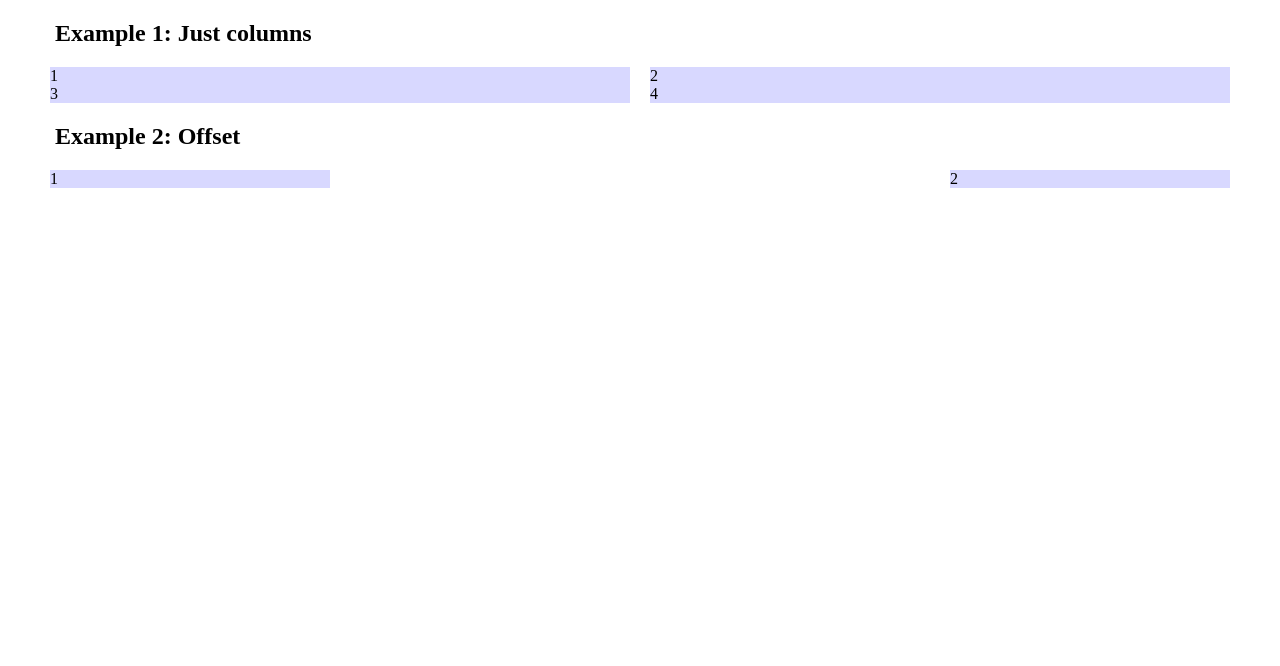
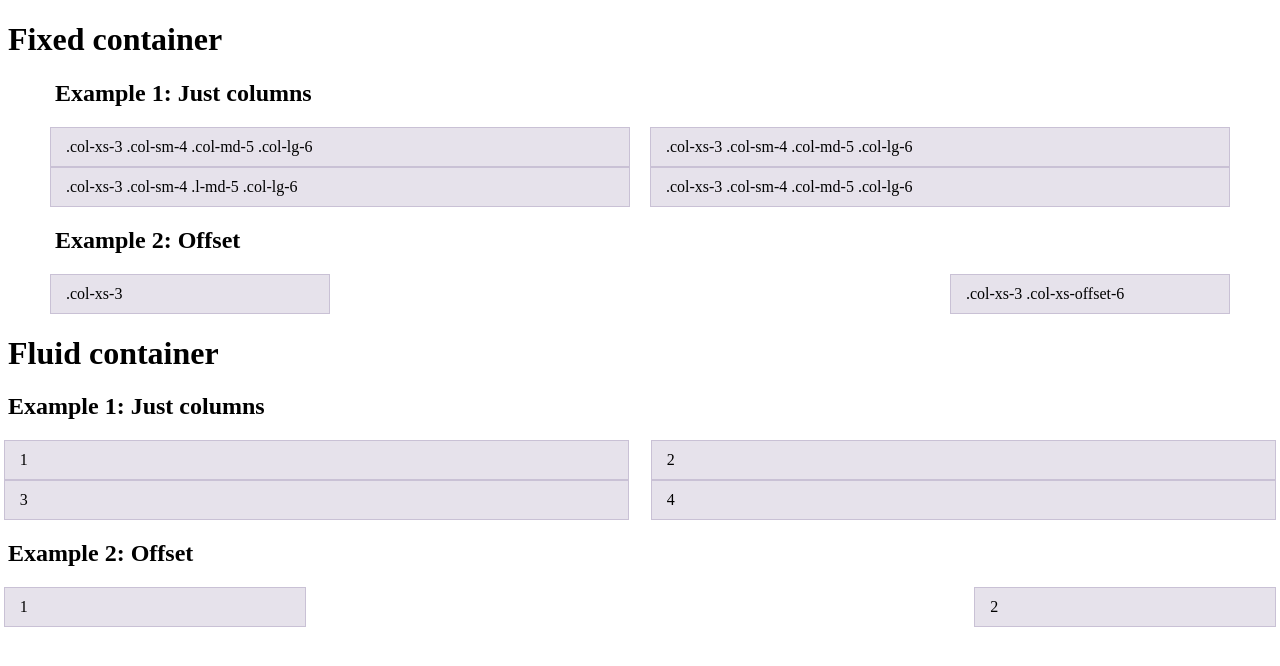
Before and after one commit to kkomelin/susyboot, a plain HTML site: page index.html in a window 1280 px wide. Drawn offline with Linux system fonts and the light colour scheme.

Commit message:
Added .container-fluid. Improved debug styles. Added padding to columns and enabled border-box.

```diff
--- a/index.html
+++ b/index.html
@@ -4,10 +4,33 @@
     <meta charset="UTF-8">
     <title>Susyboot Grid Usage Example</title>
     <link href="css/susyboot.css" type="text/css" rel="stylesheet" media="all" />
+    <style>
+        body [class^=col-] {
+            padding-top: 10px;
+            padding-bottom: 10px;
+        }
+    </style>
 </head>
 <body>
 
+<h1>Fixed container</h1>
 <div class="container">
+    <h2>Example 1: Just columns</h2>
+    <div class="row">
+        <div class="col-xs-3 col-sm-4 col-md-5 col-lg-6">.col-xs-3 .col-sm-4 .col-md-5 .col-lg-6</div>
+        <div class="col-xs-3 col-sm-4 col-md-5 col-lg-6">.col-xs-3 .col-sm-4 .col-md-5 .col-lg-6</div>
+        <div class="col-xs-3 col-sm-4 col-md-5 col-lg-6">.col-xs-3 .col-sm-4 .l-md-5 .col-lg-6</div>
+        <div class="col-xs-3 col-sm-4 col-md-5 col-lg-6">.col-xs-3 .col-sm-4 .col-md-5 .col-lg-6</div>
+    </div>
+    <h2>Example 2: Offset</h2>
+    <div class="row">
+        <div class="col-xs-3">.col-xs-3</div>
+        <div class="col-xs-3 col-xs-offset-6">.col-xs-3 .col-xs-offset-6</div>
+    </div>
+</div>
+
+<h1>Fluid container</h1>
+<div class="container-fluid">
     <h2>Example 1: Just columns</h2>
     <div class="row">
         <div class="col-xs-3 col-sm-4 col-md-5 col-lg-6">1</div>
--- a/scss/_mixins.scss
+++ b/scss/_mixins.scss
@@ -1,8 +1,17 @@
+// Set background and border to a block in order to debug the grid.
+@mixin debug-cell() {
+  background-color: rgba(86,61,124,.15);
+  border: 1px solid rgba(86,61,124,.2);
+}
+
 // Generate column classes, for example col-md-[n].
 @mixin add-column-classes($class, $grid-columns) {
   @for $i from 1 through $grid-columns {
     .col-#{$class}-#{$i} {
       @include span($i);
+      min-height: 1px;
+      padding-right: 15px;
+      padding-left: 15px;
     }
   }
 }
--- a/scss/_settings.scss
+++ b/scss/_settings.scss
@@ -1,4 +1,9 @@
 $susy: (
         columns: $grid-columns,
         gutter-position: split,
+        /* Tells Susy to use border-box */
+        global-box-sizing: border-box
 );
+
+/* Makes border-box properties */
+@include border-box-sizing;
--- a/scss/susyboot.scss
+++ b/scss/susyboot.scss
@@ -18,13 +18,18 @@
   }
 }
 
+// Fluid container.
+.container-fluid {
+  @include container();
+}
+
 // Row class.
 .row {
   margin: 0 $grid-gutter-width * -1 / 2;
 
   @if $debug == true {
     & > div {
-      background-color: rgba(#66f, .25);
+      @include debug-cell();
     }
   }
   @include susy-clearfix;
```
Also changed, not shown: README.md, css/susyboot.css.
